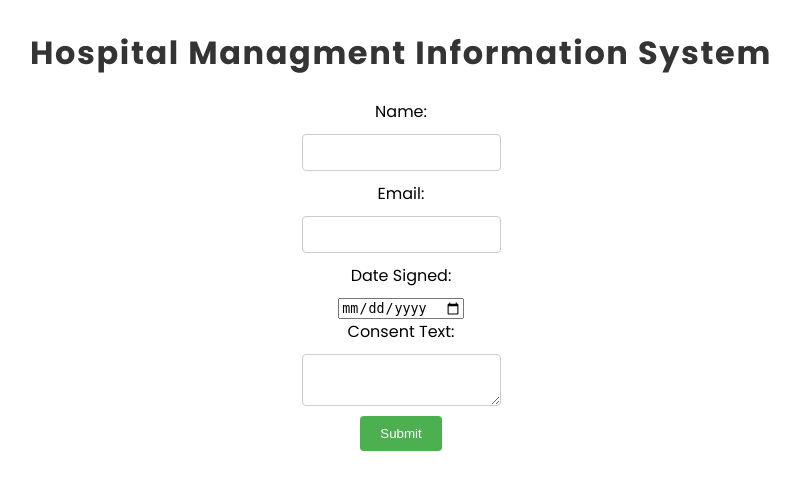
After one commit to Rosie-Kennelly/Hospital-Management-Information-System, a Spring Boot app: page /consent in a window 1280 px wide. The commit adds this page. Shown: the top 490 px of the page, without its empty margins (239-1039 px from the left). Run offline with Spring Boot 4, Linux system fonts and the light colour scheme.

Commit message:
not working

```diff
--- a/banana/banana/src/main/java/com/banana/banana/BananaApplication.java
+++ b/banana/banana/src/main/java/com/banana/banana/BananaApplication.java
@@ -2,8 +2,9 @@ package com.banana.banana;
 
 import org.springframework.boot.SpringApplication;
 import org.springframework.boot.autoconfigure.SpringBootApplication;
+import org.springframework.context.annotation.ComponentScan;
 
-@SpringBootApplication
+@SpringBootApplication(scanBasePackages = { "com.banana.banana.repository.ConsentFormRepository", "com.banana.banana" })
 public class BananaApplication {
 
 	public static void main(String[] args) {
--- a/banana/banana/src/main/java/com/banana/banana/BananaController.java
+++ b/banana/banana/src/main/java/com/banana/banana/BananaController.java
@@ -1,40 +1,42 @@
 package com.banana.banana;
 
+import java.time.LocalDate;
+
+import org.springframework.beans.factory.annotation.Autowired;
 // Importing required classes
 import org.springframework.stereotype.Controller;
-import org.springframework.ui.Model;
 import org.springframework.web.bind.annotation.GetMapping;
+import org.springframework.web.bind.annotation.ModelAttribute;
+import org.springframework.web.bind.annotation.PostMapping;
 import org.springframework.web.bind.annotation.RequestMapping;
-import org.springframework.web.bind.annotation.ResponseBody;
-import org.springframework.web.bind.annotation.RestController;
 
-// Annotation
+import com.banana.banana.models.ConsentForm;
+import com.banana.banana.repository.ConsentFormRepository;
+
 @Controller
 @RequestMapping
-// // Main class
 public class BananaController {
+
+    @Autowired()
+    private ConsentFormRepository consentFormRepository;
 
     @GetMapping("/ice_cream")
     public String ice_cream() {
         return "ice_cream";
     }
 
-//     @RequestMapping("/hello")
-//     @ResponseBody
+    @GetMapping("/consent")
+    public String consent() {
+        return "consent";
+    }
 
-//     // Method
-//     public String helloGFG()
-//     {
-//         return "Hello GeeksForGeeks";
-//     }
+    @PostMapping("/consent/submit-form")
+    public String consentSubmit(@ModelAttribute ConsentForm consentForm) {
+        // save consentForm to database
+        consentForm.setDateSigned(LocalDate.now());
+        consentFormRepository.save(consentForm);
+        // consentForm.save(
 
-
-// @RequestMapping(value = "/ice_cream")
-// @ResponseBody
-
-// // Method
-// public String ice_cream()
-// {
-//     return "ice_cream.html";
-// }
+        return "success";
     }
+}
--- a/banana/banana/src/main/resources/static/style.css
+++ b/banana/banana/src/main/resources/static/style.css
@@ -1,3 +1,84 @@
+@import url("https://fonts.googleapis.com/css2?family=Poppins:wght@400;500;700&display=swap");
+
+html,
+body {
+  font-family: "Poppins", sans-serif;
+}
+
 h1 {
-    color: red;
- }
+  color: #343434;
+  letter-spacing: 0.05em;
+}
+
+main {
+  display: flex;
+  flex-direction: column;
+  justify-content: center;
+  align-items: center;
+}
+
+.icon__container {
+  position: fixed;
+  top: 50%;
+  left: 50%;
+  transform: translate(-50%, -50%);
+}
+
+.video__container {
+  position: fixed;
+  bottom: 0;
+  right: 0;
+  height: 0;
+  width: 0;
+}
+
+.spin {
+  animation: spin 1s both infinite;
+}
+
+@keyframes spin {
+  from {
+    transform: rotate(0deg);
+  }
+  to {
+    transform: rotate(360deg);
+  }
+}
+
+/* Add this code to your CSS file */
+
+form {
+  display: flex;
+  flex-direction: column;
+  align-items: center;
+}
+
+label {
+  display: flex;
+  flex-direction: column;
+  margin-bottom: 10px;
+}
+
+input[type="text"],
+input[type="email"],
+textarea {
+  padding: 10px;
+  border: 1px solid #ccc;
+  border-radius: 4px;
+  width: 100%;
+  box-sizing: border-box;
+  margin-bottom: 10px;
+}
+
+button[type="submit"] {
+  background-color: #4caf50;
+  color: white;
+  padding: 10px 20px;
+  border: none;
+  border-radius: 4px;
+  cursor: pointer;
+}
+
+button[type="submit"]:hover {
+  background-color: #45a049;
+}
--- /dev/null
+++ b/banana/banana/src/main/resources/templates/consent.html
@@ -0,0 +1,33 @@
+<!DOCTYPE html>
+<html lang="en">
+  <head>
+    <meta charset="UTF-8" />
+    <meta name="viewport" content="width=device-width, initial-scale=1.0" />
+    <link href="css/styles.css" rel="stylesheet" />
+    <meta http-equiv="X-UA-Compatible" content="ie=edge" />
+    <title>My Website</title>
+    <link rel="stylesheet" href="./style.css" />
+    <link rel="icon" href="./favicon.ico" type="image/x-icon" />
+  </head>
+  <body>
+    <main>
+      <h1>Hospital Managment Information System</h1>
+      <form action="consent/submit-form" method="post">
+        <label for="name">Name:</label>
+        <input type="text" id="name" name="name" required />
+
+        <label for="email">Email:</label>
+        <input type="email" id="email" name="email" required />
+
+        <label for="dateSigned">Date Signed:</label>
+        <input type="date" id="dateSigned" name="dateSigned" required />
+
+        <label for="consentText">Consent Text:</label>
+        <textarea id="consentText" name="consentText" required></textarea>
+
+        <button type="submit">Submit</button>
+      </form>
+    </main>
+    <script src="index.js"></script>
+  </body>
+</html>
```
Also changed, not shown: banana/banana/pom.xml (+18 -3 lines), banana/banana/src/main/java/com/banana/banana/models/ConsentForm.java (added, +54 -0 lines), banana/banana/src/main/java/com/banana/banana/repository/ConsentFormRepository.java (added, +11 -0 lines), banana/banana/src/main/resources/application.properties (+8 -0 lines), banana/banana/src/main/resources/schema.sql (added, +7 -0 lines), banana/banana/src/main/resources/templates/ice_cream.html (+37 -10 lines), banana/banana/src/main/resources/templates/success.html (added), 2 other files. Lines whose indentation alone changed are shown as unchanged.
